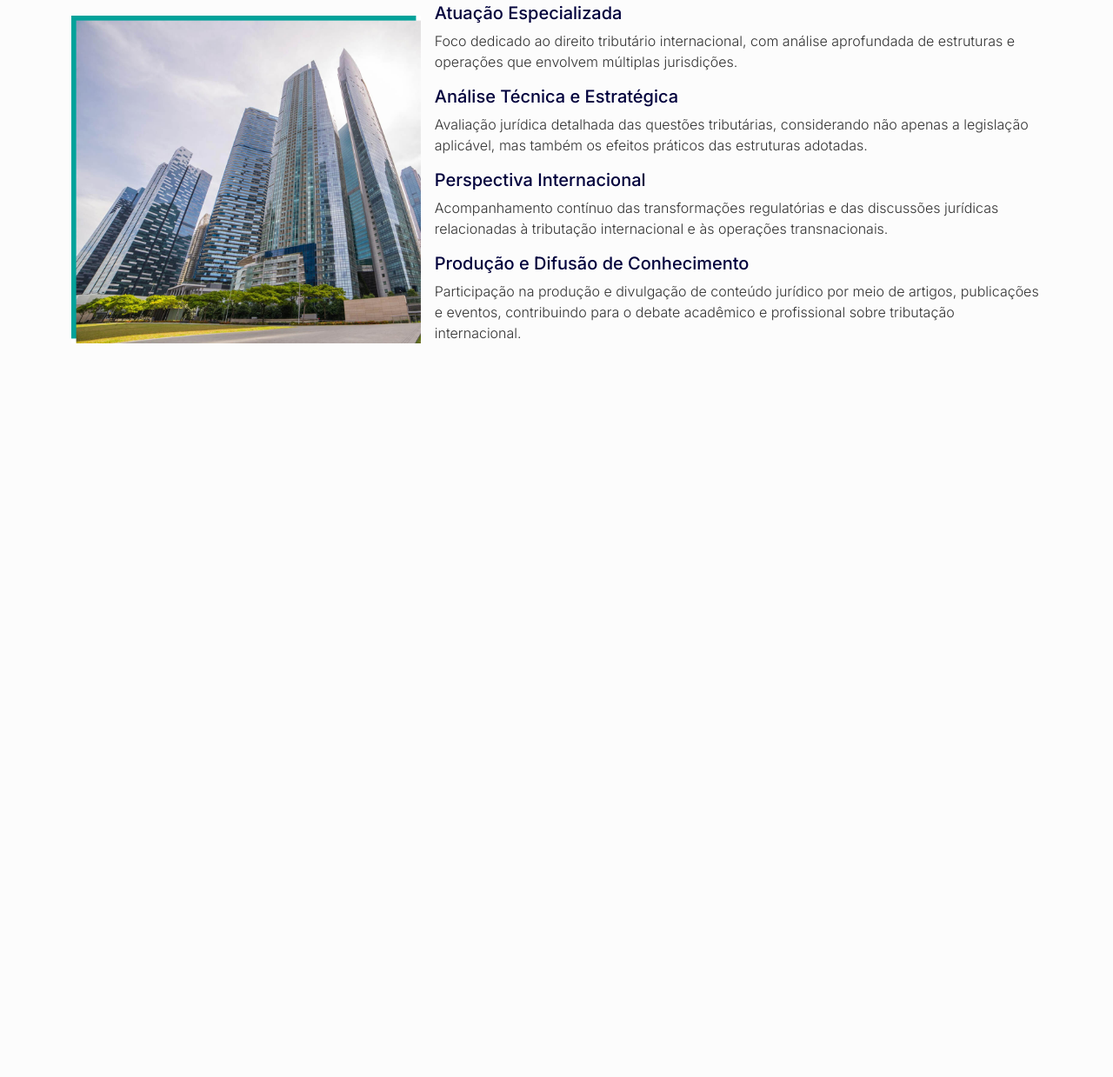
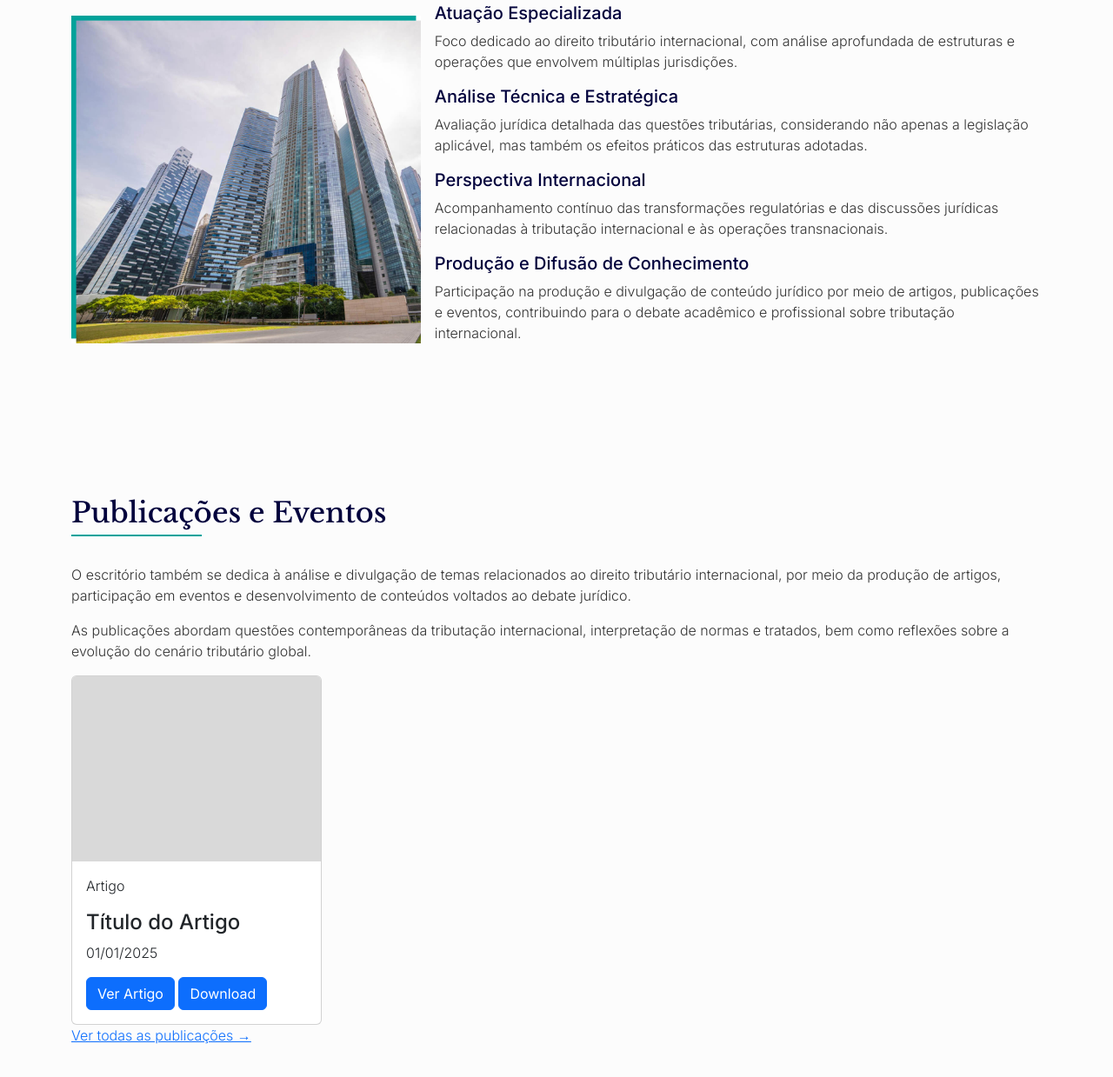
Before and after one commit to Kendra-Riquena/camargoFerrari, a plain HTML site: page index.html in a window 1280 px wide. Shown: the part 2167-3406 px from the top of the page at 87% size. Before the commit the page ends 2658 px from the top, so only its background shows below. Drawn offline with nearby package versions, Linux system fonts and the light colour scheme.

Commit message:
publication html

```diff
--- a/index.html
+++ b/index.html
@@ -58,7 +58,8 @@
         <section class="hero">
             <div class="container">
                 <h1 class="hero-title">Estratégia jurídica em <br> tributação internacional</h1>
-                <p class="hero-text">Análise e estruturação de operações internacionais com <br> rigor técnico, visão estratégica e segurança jurídica.</p>
+                <p class="hero-text">Análise e estruturação de operações internacionais com <br> rigor técnico, visão
+                    estratégica e segurança jurídica.</p>
                 <div class="hero-btn">
                     <a href="#" class="btn btn-contact">Entrar em contato</a>
                     <a href="#" class="btn btn-explore">Explorar conteúdos</a>
@@ -72,10 +73,15 @@
             </div>
             <div class="office-content">
                 <div>
-                    <p>O escritório dedica-se à atuação jurídica em tributação internacional, com foco na análise e estruturação de operações que envolvem múltiplas jurisdições.</p>
-                    <p>A prática envolve planejamento tributário internacional, interpretação de tratados e avaliação dos impactos fiscais de estruturas societárias e operações transnacionais.</p>
-                    <p>A abordagem combina rigor técnico, análise estratégica e acompanhamento constante da evolução normativa, buscando oferecer soluções juridicamente sólidas e adequadas às particularidades de cada caso.</p>
-                    <p>Além da atuação profissional, o escritório também desenvolve produção acadêmica e conteúdo especializado, contribuindo para o debate jurídico em matéria tributária internacional.</p>
+                    <p>O escritório dedica-se à atuação jurídica em tributação internacional, com foco na análise e
+                        estruturação de operações que envolvem múltiplas jurisdições.</p>
+                    <p>A prática envolve planejamento tributário internacional, interpretação de tratados e avaliação
+                        dos impactos fiscais de estruturas societárias e operações transnacionais.</p>
+                    <p>A abordagem combina rigor técnico, análise estratégica e acompanhamento constante da evolução
+                        normativa, buscando oferecer soluções juridicamente sólidas e adequadas às particularidades de
+                        cada caso.</p>
+                    <p>Além da atuação profissional, o escritório também desenvolve produção acadêmica e conteúdo
+                        especializado, contribuindo para o debate jurídico em matéria tributária internacional.</p>
                 </div>
                 <img src="img/img-livros.jpg" alt="">
             </div>
@@ -86,8 +92,10 @@
                     <h2>Área de Atuação</h2>
                     <hr>
                 </div>
-                <p>O escritório atua de forma especializada em direito tributário internacional, assessorando na análise jurídica e na estruturação de operações que envolvem múltiplas jurisdições.</p>
-                <p>A atuação envolve planejamento tributário, interpretação de tratados internacionais e avaliação dos impactos fiscais decorrentes de estruturas e operações transnacionais.</p>
+                <p>O escritório atua de forma especializada em direito tributário internacional, assessorando na análise
+                    jurídica e na estruturação de operações que envolvem múltiplas jurisdições.</p>
+                <p>A atuação envolve planejamento tributário, interpretação de tratados internacionais e avaliação dos
+                    impactos fiscais decorrentes de estruturas e operações transnacionais.</p>
                 <ul class="activity-list">
                     <li><a href="#">Planejamento Tributário Internacional</a></li>
                     <li><a href="#">Tratados para Evitar a Dupla Tributação</a></li>
@@ -103,29 +111,61 @@
                 <hr>
             </div>
             <div>
-                <p>A atuação do escritório é orientada por uma abordagem que combina rigor técnico, análise estratégica e acompanhamento constante da evolução normativa no cenário internacional.</p>
-                <p>O trabalho jurídico é desenvolvido com atenção às particularidades de cada operação, considerando os aspectos regulatórios, fiscais e estruturais envolvidos em contextos transnacionais.</p>
+                <p>A atuação do escritório é orientada por uma abordagem que combina rigor técnico, análise estratégica
+                    e acompanhamento constante da evolução normativa no cenário internacional.</p>
+                <p>O trabalho jurídico é desenvolvido com atenção às particularidades de cada operação, considerando os
+                    aspectos regulatórios, fiscais e estruturais envolvidos em contextos transnacionais.</p>
             </div>
             <div class="diferential-content">
                 <img src="img/img-predio.jpg" alt=""></img>
                 <ul>
                     <li>
                         <h3>Atuação Especializada</h3>
-                        <p>Foco dedicado ao direito tributário internacional, com análise aprofundada de estruturas e operações que envolvem múltiplas jurisdições.</p>
+                        <p>Foco dedicado ao direito tributário internacional, com análise aprofundada de estruturas e
+                            operações que envolvem múltiplas jurisdições.</p>
                     </li>
                     <li>
                         <h3>Análise Técnica e Estratégica</h3>
-                        <p>Avaliação jurídica detalhada das questões tributárias, considerando não apenas a legislação aplicável, mas também os efeitos práticos das estruturas adotadas.</p>
+                        <p>Avaliação jurídica detalhada das questões tributárias, considerando não apenas a legislação
+                            aplicável, mas também os efeitos práticos das estruturas adotadas.</p>
                     </li>
                     <li>
                         <h3>Perspectiva Internacional</h3>
-                        <p>Acompanhamento contínuo das transformações regulatórias e das discussões jurídicas relacionadas à tributação internacional e às operações transnacionais.</p>
+                        <p>Acompanhamento contínuo das transformações regulatórias e das discussões jurídicas
+                            relacionadas à tributação internacional e às operações transnacionais.</p>
                     </li>
                     <li>
                         <h3>Produção e Difusão de Conhecimento</h3>
-                        <p>Participação na produção e divulgação de conteúdo jurídico por meio de artigos, publicações e eventos, contribuindo para o debate acadêmico e profissional sobre tributação internacional.</p>
+                        <p>Participação na produção e divulgação de conteúdo jurídico por meio de artigos, publicações e
+                            eventos, contribuindo para o debate acadêmico e profissional sobre tributação internacional.
+                        </p>
                     </li>
                 </ul>
+            </div>
+        </section>
+        <section>
+            <div class="container">
+                <div class="title">
+                    <h2>Publicações e Eventos</h2>
+                    <hr>
+                </div>
+                <div>
+                    <p>O escritório também se dedica à análise e divulgação de temas relacionados ao direito tributário internacional, por meio da produção de artigos, participação em eventos e desenvolvimento de conteúdos voltados ao debate jurídico.</p>
+                    <p>As publicações abordam questões contemporâneas da tributação internacional, interpretação de normas e tratados, bem como reflexões sobre a evolução do cenário tributário global.</p>
+                </div>
+                <div>
+                    <div class="card" style="width: 18rem;">
+                        <img src="img/Rectangle 13.png" class="card-img-top" alt="...">
+                        <div class="card-body">
+                            <p class="article-subtitle">Artigo</p>
+                            <h4 class="card-title">Título do Artigo</h4>
+                            <p class="card-text">01/01/2025</p>
+                            <a href="#" class="btn btn-primary">Ver Artigo</a>
+                            <a href="#" class="btn btn-primary">Download</a>
+                        </div>
+                    </div>
+                </div>
+                <a href="#">Ver todas as publicações &rarr;</a>
             </div>
         </section>
     </main>
```
Also changed, not shown: img/Rectangle 13.png (added).
